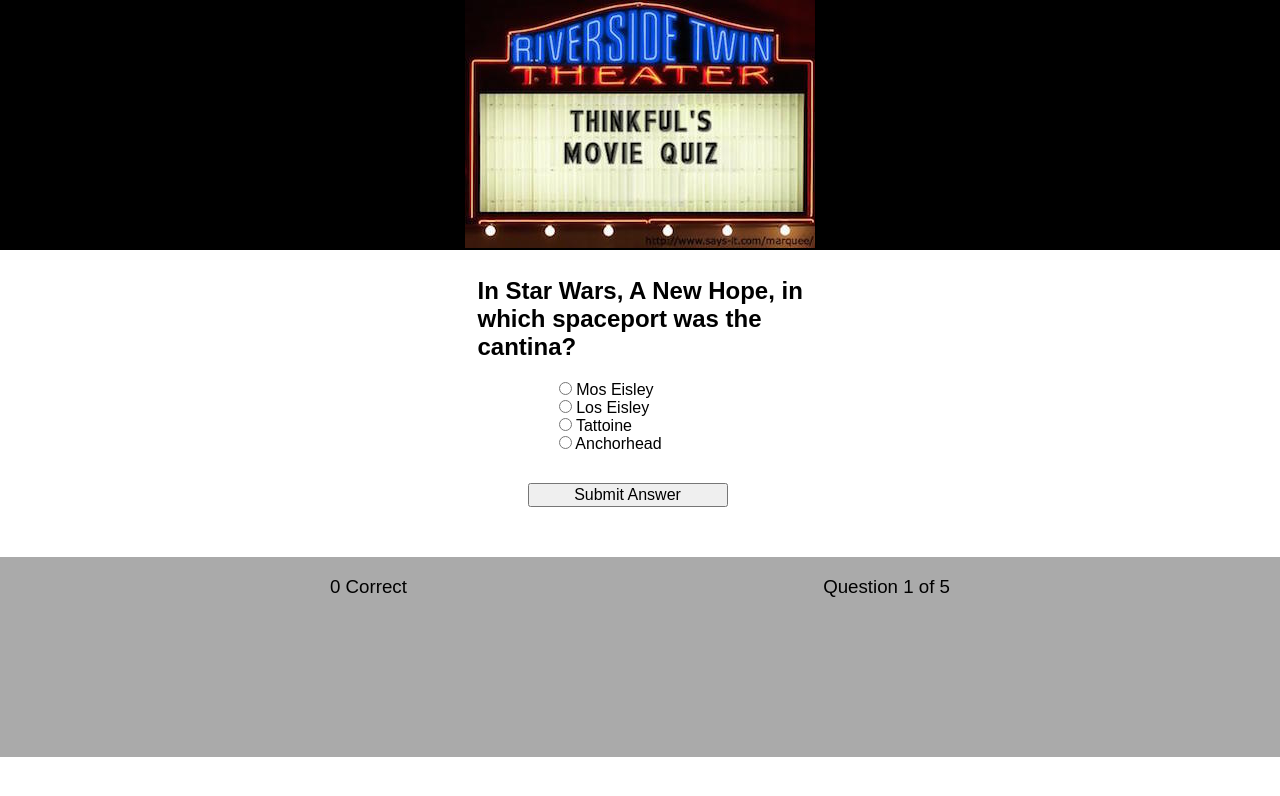
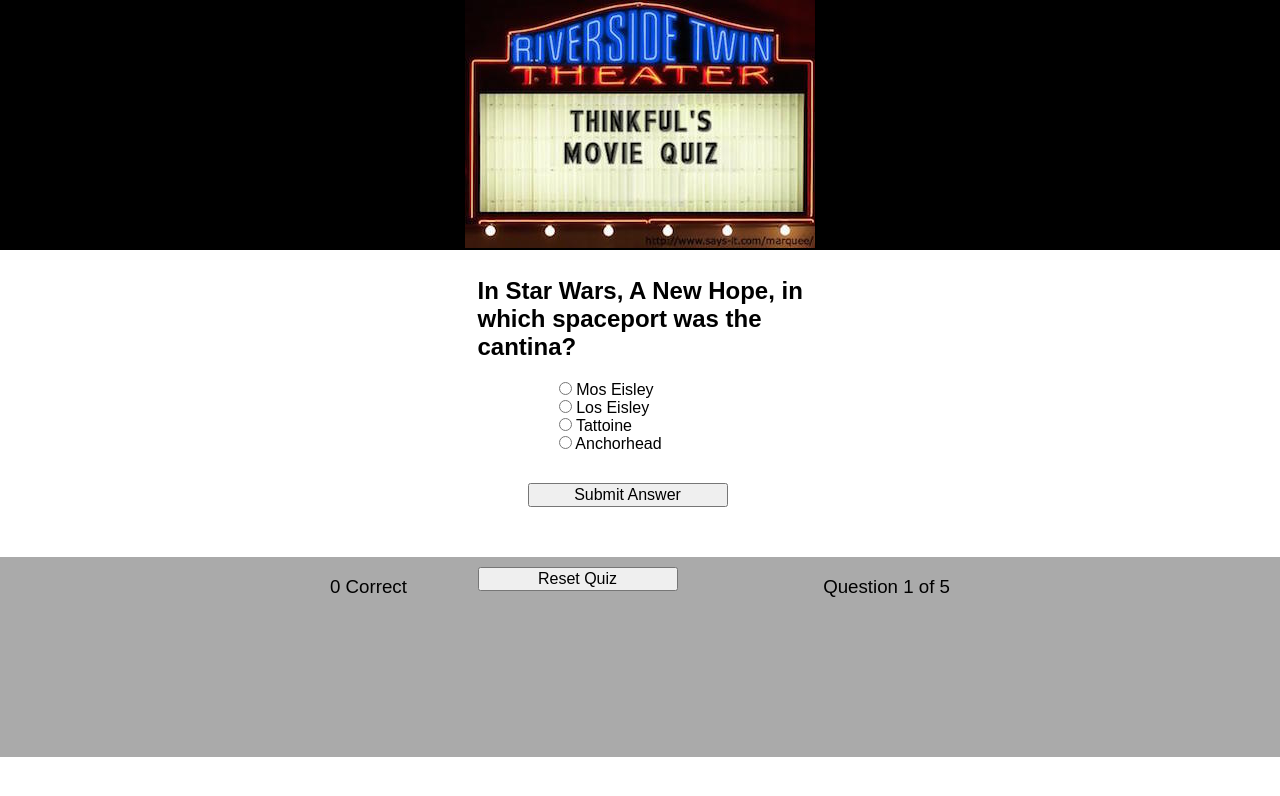
Before and after one commit to mrmyers5280/quiz-app, a plain HTML site: page index.html in a window 1280 px wide. Drawn offline with nearby package versions, Linux system fonts and the light colour scheme.

Commit message:
Add reset button and convert spaces to tabs

```diff
--- a/index.html
+++ b/index.html
@@ -23,6 +23,9 @@
 			<div class="submitButton">
 				<button type="button" class="button">Submit Answer</button>
 			</div>
+			<div class="resetButton">
+				<button type="button" class="button">Reset Quiz</button>
+			</div>
 		</div>
 		<footer class="footer">
 			<div class="footerContent">
```
Lines whose indentation alone changed are shown as unchanged.
